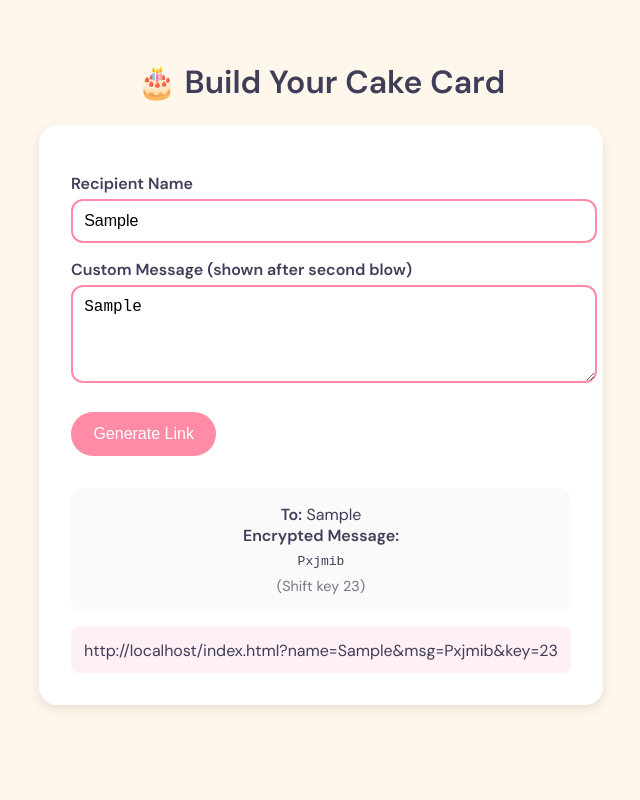
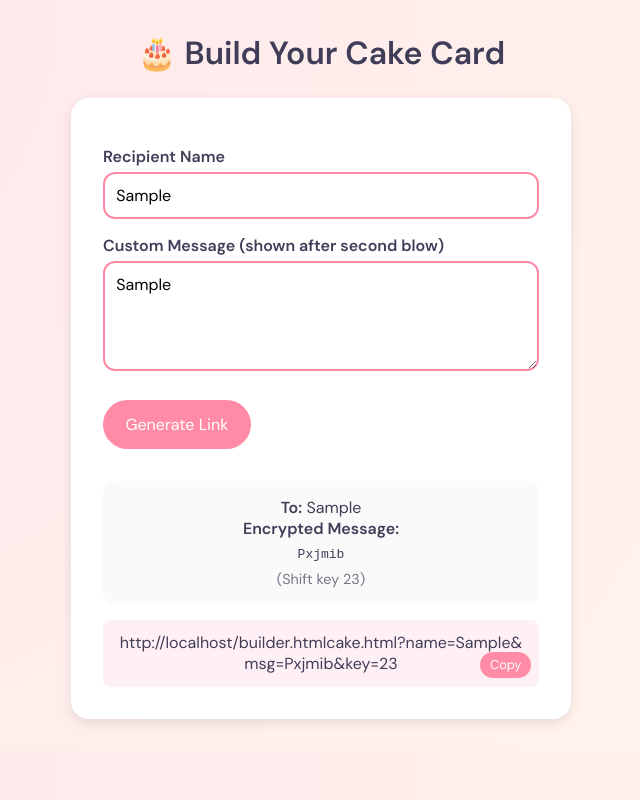
Before and after one commit to Parrotcoding/cakebuilder, a plain HTML site: page builder.html in a window 1280 px wide. Both pictures are taken after typing "Sample", "Sample" into the empty fields and a click on the button "Generate Link". Shown: the whole page, without its empty margins (319-959 px from the left). Drawn offline with Linux system fonts and the light colour scheme.

Commit message:
Update builder.html

```diff
--- a/builder.html
+++ b/builder.html
@@ -4,21 +4,29 @@
   <meta charset="UTF-8" />
   <meta name="viewport" content="width=device-width, initial-scale=1.0" />
   <title>Cake Card Builder</title>
+
+  <!-- DM Sans -->
   <link href="https://fonts.googleapis.com/css2?family=DM+Sans:wght@400;600&display=swap" rel="stylesheet">
+
   <style>
-    body{font-family:'DM Sans',sans-serif;background:#fff7ec;color:#403d58;padding:2rem;}
-    h1{text-align:center;}
-    .builder{max-width:500px;margin:auto;background:#fff;padding:2rem;border-radius:18px;box-shadow:0 4px 12px rgba(0,0,0,.1);}
+    :root{--bg:#fff7ec;--primary:#ff8ba7;--dark:#403d58;--radius:18px;}
+    *{box-sizing:border-box;margin:0;padding:0;font-family:'DM Sans',sans-serif;}
+    body{background:radial-gradient(circle at top left,#ffe5ec,var(--bg));color:var(--dark);padding:2rem;}
+    h1{text-align:center;margin-bottom:1.5rem;font-size:2rem;}
+    .builder{max-width:500px;margin:auto;background:#fff;padding:2rem;border-radius:var(--radius);box-shadow:0 4px 12px rgba(0,0,0,.1);}
     label{font-weight:600;display:block;margin:1rem 0 .3rem;}
-    input,textarea{width:100%;padding:.7rem;border:2px solid #ff8ba7;border-radius:12px;font-size:1rem;}
-    button{background:#ff8ba7;color:#fff;border:none;padding:.8rem 1.4rem;border-radius:9999px;margin-top:1.5rem;font-size:1rem;cursor:pointer;}
-    .preview{margin-top:2rem;text-align:center;}
+    input,textarea{width:100%;padding:.7rem;border:2px solid var(--primary);border-radius:12px;font-size:1rem;}
+    button{background:var(--primary);color:#fff;border:none;padding:.85rem 1.4rem;border-radius:9999px;margin-top:1.5rem;font-size:1rem;cursor:pointer;transition:transform .1s;}
+    button:active{transform:scale(.97);}
+    .preview{margin-top:2rem;text-align:center;display:none;}
     .preview-card{background:#fafafa;padding:1rem;border-radius:12px;margin-top:1rem;}
-    .link-box{word-break:break-all;background:#fff0f5;padding:.8rem;border-radius:8px;margin-top:1rem;}
+    .link-box{word-break:break-all;background:#fff0f5;padding:.8rem;border-radius:8px;margin-top:1rem;position:relative;}
+    .copy-btn{position:absolute;right:8px;top:8px;background:#ff8ba7;color:#fff;border:none;border-radius:9999px;padding:.3rem .6rem;cursor:pointer;font-size:.8rem;}
   </style>
 </head>
 <body>
   <h1>🎂 Build Your Cake Card</h1>
+
   <div class="builder">
     <label for="recipient">Recipient Name</label>
     <input id="recipient" type="text" placeholder="e.g. Max" />
@@ -28,25 +36,28 @@
 
     <button onclick="generateLink()">Generate Link</button>
 
-    <div class="preview" id="preview" style="display:none;">
+    <div class="preview" id="preview">
       <div class="preview-card">
         <strong>To:</strong> <span id="previewName"></span><br />
         <strong>Encrypted Message:</strong>
         <div id="previewMsg" style="margin-top:0.5rem;font-family:monospace;"></div>
         <div style="margin-top:.5rem;font-size:.9rem;opacity:.7;">(Shift key <span id="previewKey"></span>)</div>
       </div>
-      <div class="link-box" id="previewLink"></div>
+
+      <div class="link-box" id="previewLink">
+        <button class="copy-btn" onclick="copyLink(event)">Copy</button>
+      </div>
     </div>
   </div>
 
 <script>
-// Caesar cipher helpers
+// Caesar helpers
 function caesarEncrypt(str,shift){
   return str.split('').map(ch=>{
     const c=ch.charCodeAt(0);
-    if(c>=65&&c<=90){return String.fromCharCode(((c-65+shift)%26)+65);} // A-Z
-    if(c>=97&&c<=122){return String.fromCharCode(((c-97+shift)%26)+97);} // a-z
-    return ch; // punctuation
+    if(c>=65&&c<=90)  return String.fromCharCode(((c-65+shift)%26)+65);
+    if(c>=97&&c<=122) return String.fromCharCode(((c-97+shift)%26)+97);
+    return ch;
   }).join('');
 }
 function randomShift(){return Math.floor(Math.random()*25)+1;} // 1-25
@@ -54,17 +65,23 @@ function randomShift(){return Math.floor(Math.random()*25)+1;} // 1-25
 function generateLink(){
   const nameRaw=document.getElementById('recipient').value.trim();
   const msgRaw=document.getElementById('message').value.trim();
-  if(!nameRaw||!msgRaw){alert('Please enter both a name and message.');return;}
+  if(!nameRaw||!msgRaw){alert('Please enter both a name and a message.');return;}
+
   const key=randomShift();
   const encrypted=caesarEncrypt(msgRaw,key);
-  const link=`index.html?name=${encodeURIComponent(nameRaw)}&msg=${encodeURIComponent(encrypted)}&key=${key}`;
+  const link=`cake.html?name=${encodeURIComponent(nameRaw)}&msg=${encodeURIComponent(encrypted)}&key=${key}`;
 
-  // preview
+  // Show preview
   document.getElementById('previewName').textContent=nameRaw;
   document.getElementById('previewMsg').textContent=encrypted;
   document.getElementById('previewKey').textContent=key;
-  document.getElementById('previewLink').textContent=(location.origin+location.pathname.replace(/builder\.html$/,'')).replace(/\/$/,'/')+link;
+  document.getElementById('previewLink').firstChild.nodeValue = location.origin + location.pathname.replace(/builder\\.html$/,'') + link;
   document.getElementById('preview').style.display='block';
+}
+
+function copyLink(e){
+  const linkText=e.target.parentElement.firstChild.nodeValue.trim();
+  navigator.clipboard.writeText(linkText).then(()=>alert('Link copied!'));
 }
 </script>
 </body>
```
